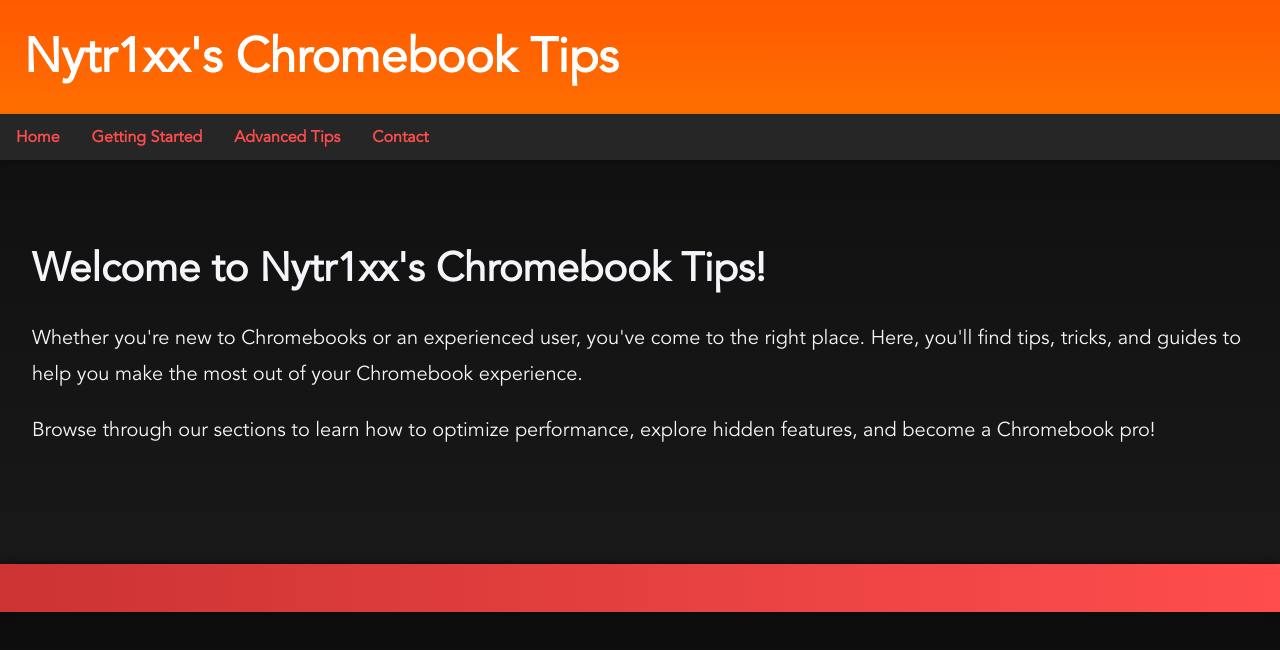
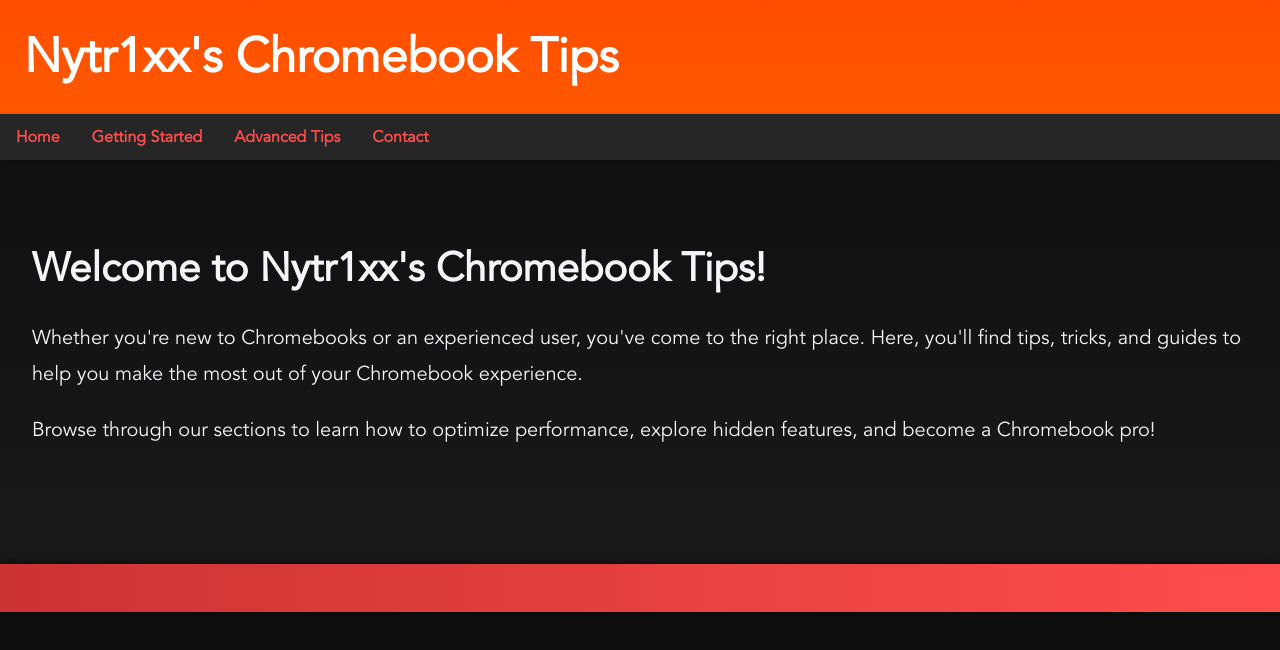
Before and after one commit to nytr1xx/nytr1xx-chromeos-tips, a plain HTML site: page index.html in a window 1280 px wide. Drawn offline with Linux system fonts and the light colour scheme.

Commit message:
Update index.html

```diff
--- a/index.html
+++ b/index.html
@@ -19,7 +19,7 @@
         }
 
         header {
-            background: linear-gradient(0deg, #ff6f00, #ff5900);
+            background: linear-gradient(0deg, #ff5900, #ff4d00);
             color: white;
             padding: 1.5rem;
             text-align: left;
```
